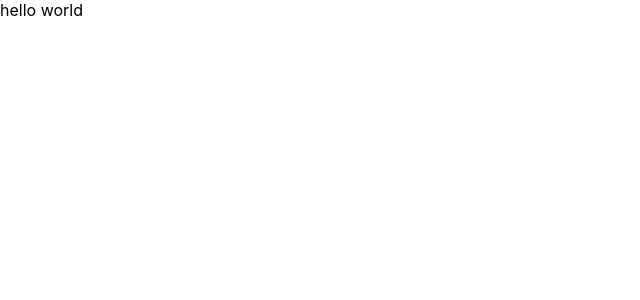
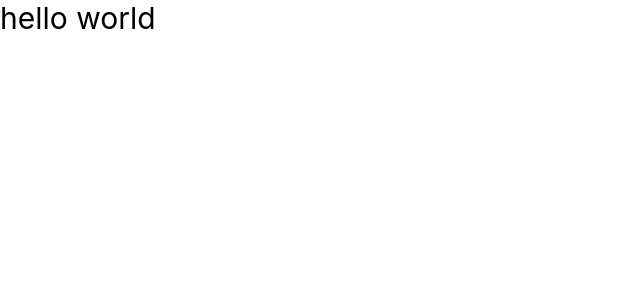
Before and after one commit to iaamyounss/dashtrade-v2, a Next.js app: page / in a window 1280 px wide. Shown: the top 300 px of the page, without its empty margins (0-640 px from the left). Built offline with nearby package versions, Linux system fonts and the light colour scheme.

Commit message:
tailwind config

```diff
--- a/package.json
+++ b/package.json
@@ -17,8 +17,11 @@
     "@types/node": "17.0.38",
     "@types/react": "18.0.10",
     "@types/react-dom": "18.0.5",
+    "autoprefixer": "^10.4.7",
     "eslint": "8.16.0",
     "eslint-config-next": "12.1.6",
+    "postcss": "^8.4.14",
+    "tailwindcss": "^3.1.5",
     "typescript": "4.7.2"
   }
 }
--- a/pages/index.tsx
+++ b/pages/index.tsx
@@ -9,7 +9,10 @@
         <meta name="description" content="Generated by create next app" />
         <link rel="icon" href="/favicon.ico" />
       </Head>
+      <h1 className="text-3xl">
+
       hello world
+      </h1>
     </div>
   )
 }
--- /dev/null
+++ b/postcss.config.js
@@ -0,0 +1,6 @@
+module.exports = {
+  plugins: {
+    tailwindcss: {},
+    autoprefixer: {},
+  },
+}
--- a/styles/globals.css
+++ b/styles/globals.css
@@ -1,3 +1,7 @@
+@tailwind base;
+@tailwind components;
+@tailwind utilities;
+
 html,
 body {
   padding: 0;
--- /dev/null
+++ b/tailwind.config.js
@@ -0,0 +1,11 @@
+/** @type {import('tailwindcss').Config} */
+module.exports = {
+  content: [
+    "./pages/**/*.{js,ts,jsx,tsx}",
+    "./components/**/*.{js,ts,jsx,tsx}",
+  ],
+  theme: {
+    extend: {},
+  },
+  plugins: [],
+}
```
Also changed, not shown: 1 other file (tests, documents, lock files or other folders).
